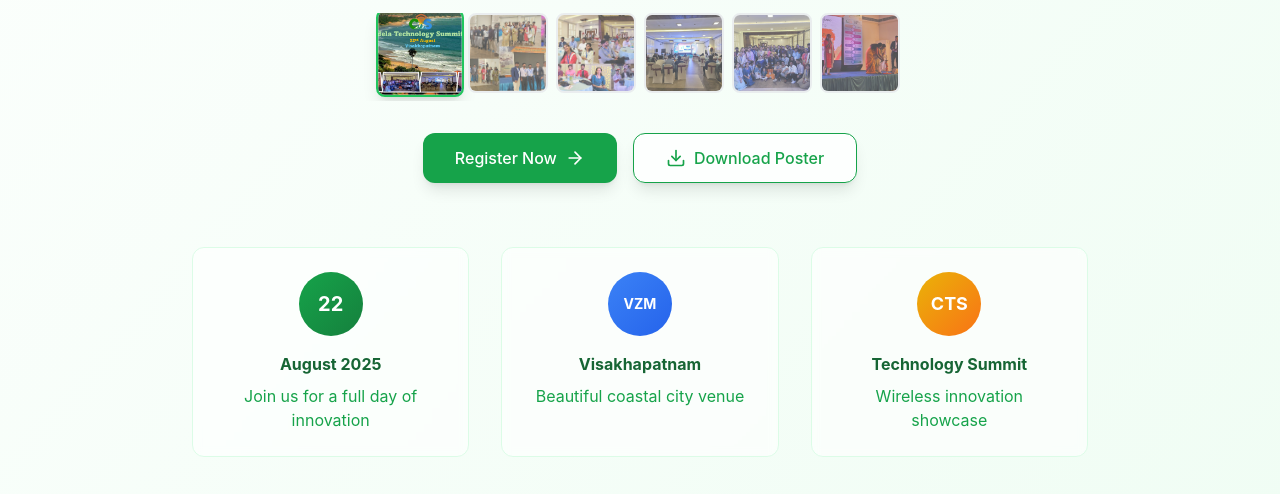
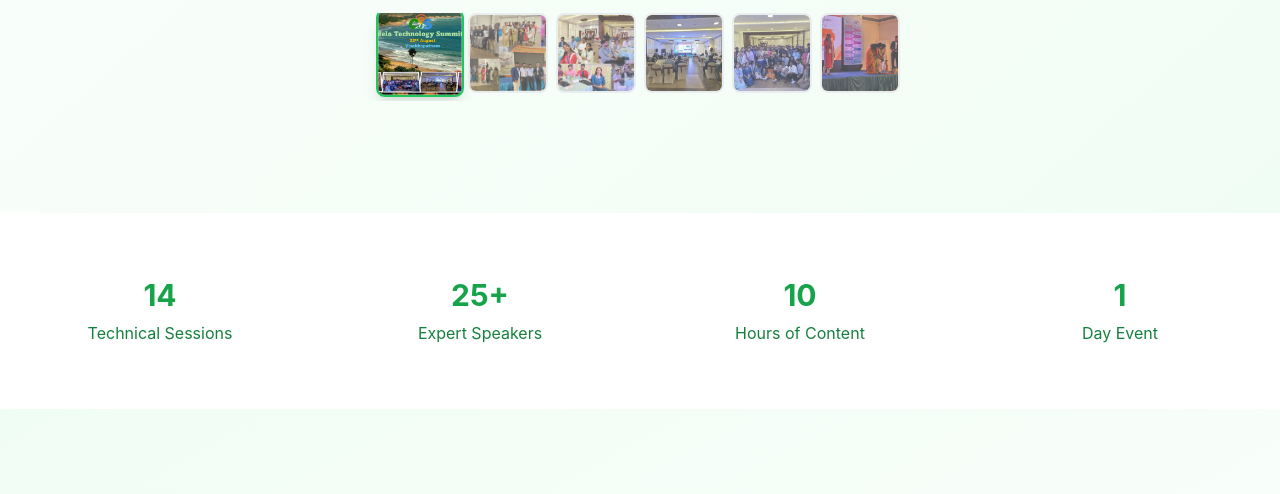
Before and after one commit to shubhamanmol221/cts-website, a React (Create React App) app: page / in a window 1280 px wide. Shown: the part 1780-2274 px from the top of the page. Built offline with nearby package versions, Linux system fonts and the light colour scheme.

Commit message:
some ui changes

```diff
--- a/src/components/PosterSection.jsx
+++ b/src/components/PosterSection.jsx
@@ -2,8 +2,7 @@
 
 import { useState } from "react"
 import { AnimatedSection } from "./AnimatedSection"
-import { Button } from "./Button"
-import { ArrowRight, Download, ChevronLeft, ChevronRight } from "lucide-react"
+import { ChevronLeft, ChevronRight } from "lucide-react"
 
 export function PosterSection() {
   const [currentImageIndex, setCurrentImageIndex] = useState(0)
@@ -63,15 +62,6 @@ export function PosterSection() {
 
   const goToImage = (index) => {
     setCurrentImageIndex(index)
-  }
-
-  const downloadPoster = () => {
-    const link = document.createElement("a")
-    link.href = "/images/cts-poster.jpg"
-    link.download = "CTS-2025-Poster.jpg"
-    document.body.appendChild(link)
-    link.click()
-    document.body.removeChild(link)
   }
 
   const currentImage = images[currentImageIndex]
@@ -140,55 +130,6 @@ export function PosterSection() {
                 </button>
               ))}
             </div>
-
-            {/* Action Buttons */}
-            <div className="text-center">
-              <div className="flex flex-col sm:flex-row gap-4 justify-center">
-                <Button size="lg" className="px-8 py-3 rounded-xl shadow-lg">
-                  Register Now
-                  <ArrowRight className="w-5 h-5 ml-2" />
-                </Button>
-                {currentImage.isPoster && (
-                  <Button
-                    variant="outline"
-                    size="lg"
-                    onClick={downloadPoster}
-                    className="px-8 py-3 rounded-xl bg-white/80 backdrop-blur-sm shadow-lg border-green-600 text-green-600 hover:bg-green-50"
-                  >
-                    <Download className="w-5 h-5 mr-2" />
-                    Download Poster
-                  </Button>
-                )}
-              </div>
-            </div>
-          </div>
-        </AnimatedSection>
-
-        <AnimatedSection delay={600}>
-          <div className="mt-16 grid grid-cols-1 md:grid-cols-3 gap-8 max-w-4xl mx-auto">
-            <div className="text-center p-6 bg-white/60 backdrop-blur-sm rounded-xl border border-green-100">
-              <div className="w-16 h-16 bg-gradient-to-br from-green-600 to-green-700 rounded-full flex items-center justify-center mx-auto mb-4">
-                <span className="text-white font-bold text-xl">22</span>
-              </div>
-              <h3 className="font-bold text-green-800 mb-2">August 2025</h3>
-              <p className="text-green-600">Join us for a full day of innovation</p>
-            </div>
-
-            <div className="text-center p-6 bg-white/60 backdrop-blur-sm rounded-xl border border-green-100">
-              <div className="w-16 h-16 bg-gradient-to-br from-blue-500 to-blue-600 rounded-full flex items-center justify-center mx-auto mb-4">
-                <span className="text-white font-bold text-sm">VZM</span>
-              </div>
-              <h3 className="font-bold text-green-800 mb-2">Visakhapatnam</h3>
-              <p className="text-green-600">Beautiful coastal city venue</p>
-            </div>
-
-            <div className="text-center p-6 bg-white/60 backdrop-blur-sm rounded-xl border border-green-100">
-              <div className="w-16 h-16 bg-gradient-to-br from-yellow-500 to-orange-500 rounded-full flex items-center justify-center mx-auto mb-4">
-                <span className="text-white font-bold text-lg">CTS</span>
-              </div>
-              <h3 className="font-bold text-green-800 mb-2">Technology Summit</h3>
-              <p className="text-green-600">Wireless innovation showcase</p>
-            </div>
           </div>
         </AnimatedSection>
       </div>
```
